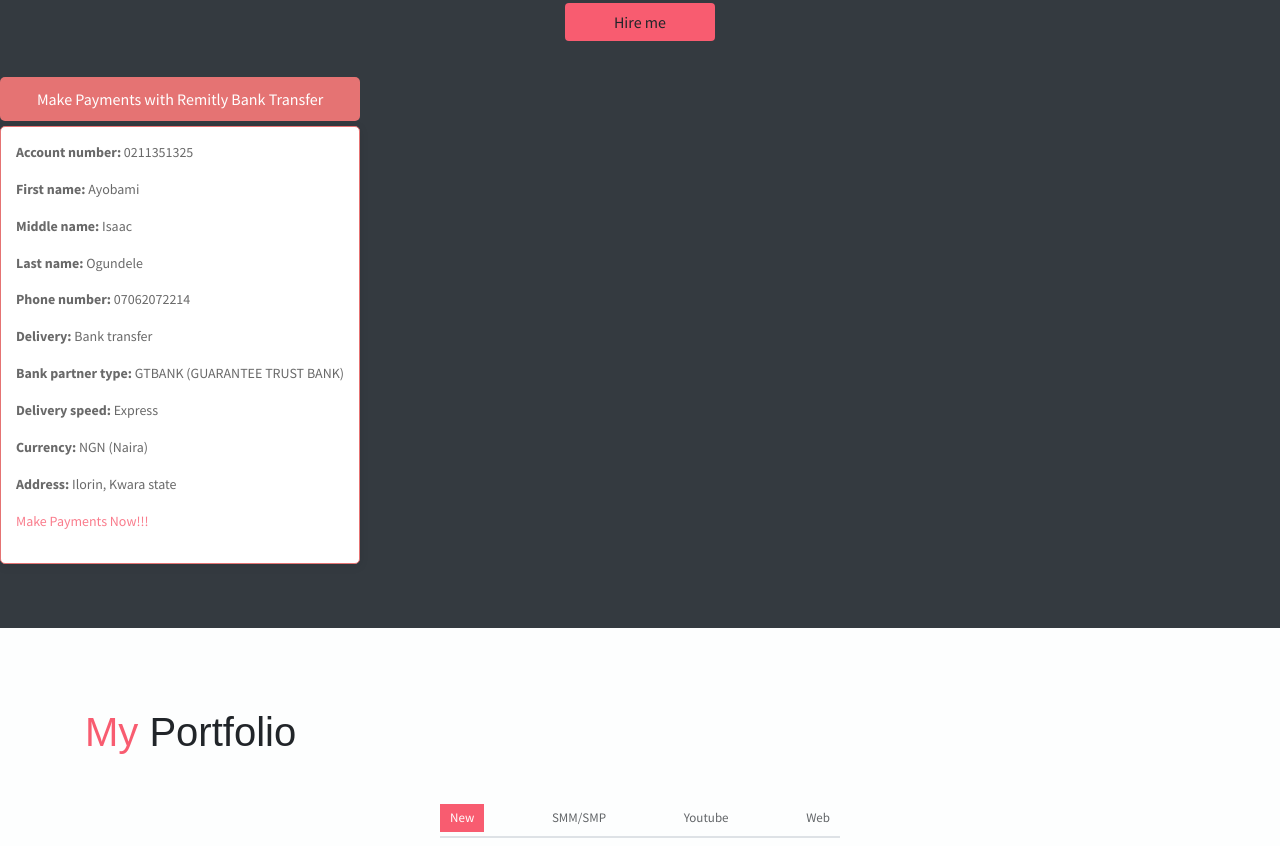
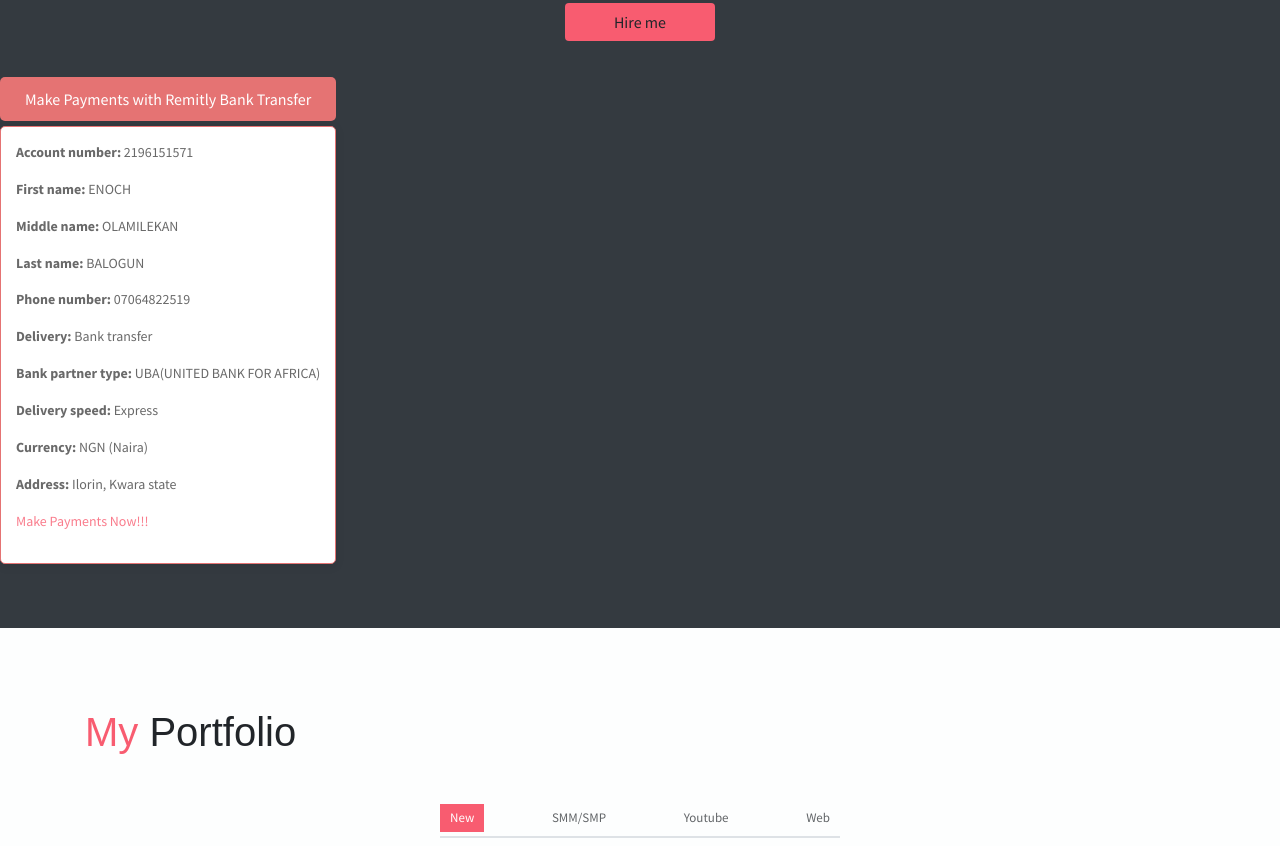
Before and after one commit to S4mPro/SamPro, a plain HTML site: page public_html/index.html in a window 1280 px wide. Shown: the part 4740-5586 px from the top of the page. Drawn offline with Linux system fonts and the light colour scheme; some packages are replaced by stand-ins of ours.

Commit message:
Update index.html

```diff
--- a/public_html/index.html
+++ b/public_html/index.html
@@ -563,13 +563,13 @@
 <div class="dropdown-container">
     <button class="dropdown" onclick="toggleDetails()">Make Payments with Remitly Bank Transfer</button>
     <div id="payment-details" class="details">
-        <p><strong>Account number:</strong> 0211351325</p>
-        <p><strong>First name:</strong> Ayobami</p>
-        <p><strong>Middle name:</strong> Isaac</p>
-        <p><strong>Last name:</strong> Ogundele</p>
-        <p><strong>Phone number:</strong> 07062072214</p>
+        <p><strong>Account number:</strong> 2196151571</p>
+        <p><strong>First name:</strong> ENOCH</p>
+        <p><strong>Middle name:</strong> OLAMILEKAN</p>
+        <p><strong>Last name:</strong> BALOGUN</p>
+        <p><strong>Phone number:</strong> 07064822519</p>
         <p><strong>Delivery:</strong> Bank transfer</p>
-        <p><strong>Bank partner type:</strong> GTBANK (GUARANTEE TRUST BANK)</p>
+        <p><strong>Bank partner type:</strong> UBA(UNITED BANK FOR AFRICA)</p>
         <p><strong>Delivery speed:</strong> Express</p>
         <p><strong>Currency:</strong> NGN (Naira)</p>
         <p><strong>Address:</strong> Ilorin, Kwara state</p>
```
